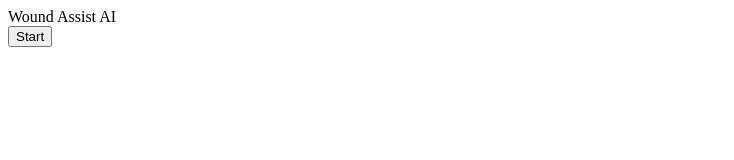
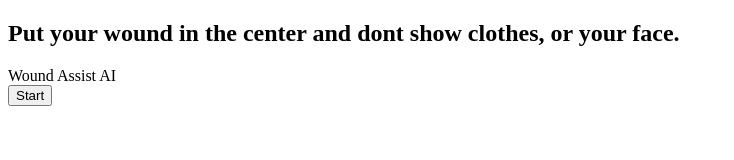
Before and after one commit to SaudMisk/saudmisk.github.io, a plain HTML site: page index.html in a window 1280 px wide. Shown: the whole page, without its empty margins (0-734 px from the left). Drawn offline with Linux system fonts and the light colour scheme.

Commit message:
WoundASSISTTINY index.html

```diff
--- a/index.html
+++ b/index.html
@@ -1,4 +1,5 @@
 <!DOCTYPE html>
+<h2>Put your wound in the center and dont show clothes, or your face.</h2>
 <div>Wound Assist AI</div>
 <button type="button" onclick="init()">Start</button>
 <div id="webcam-container"></div>
```
